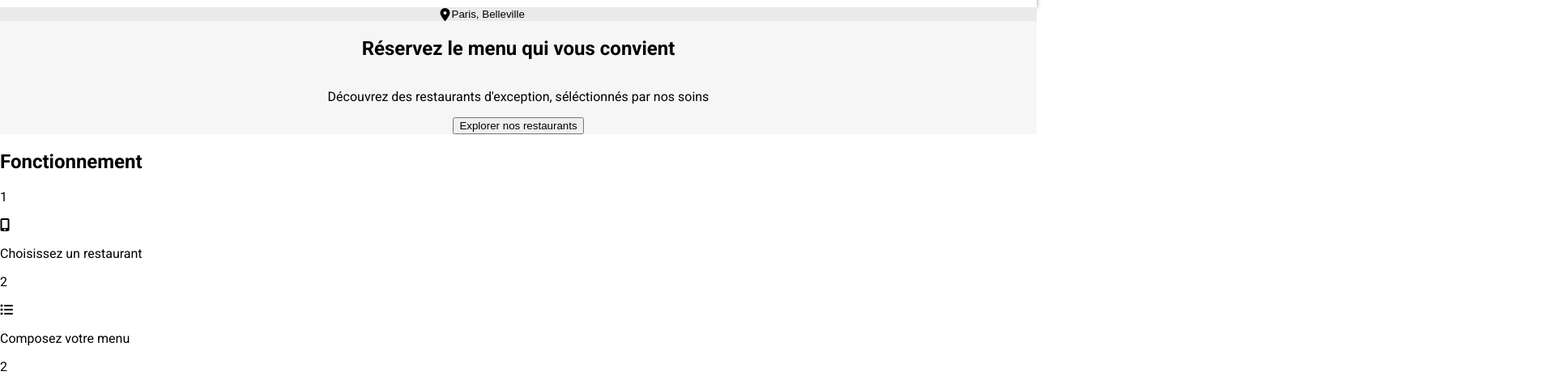
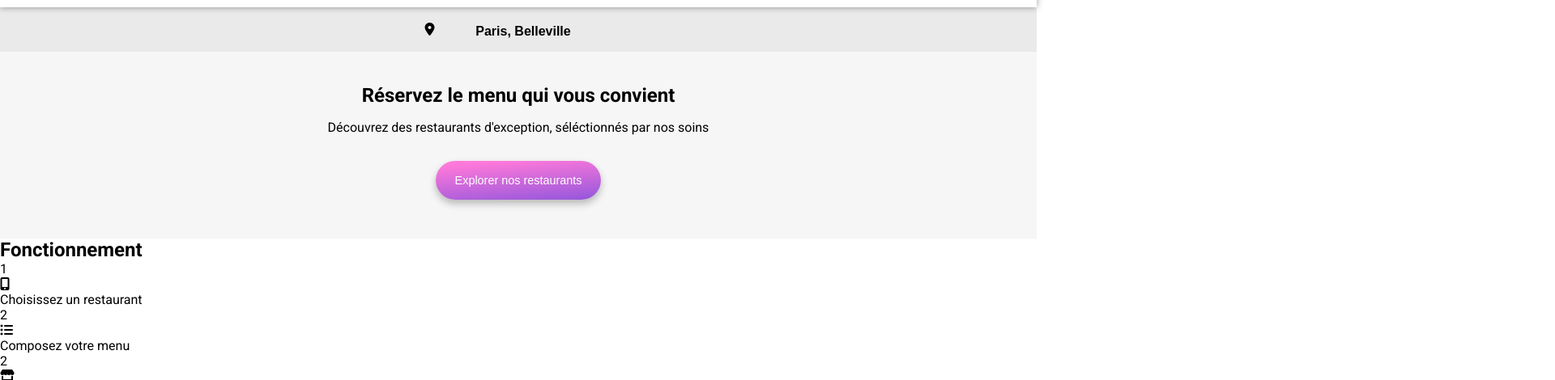
Before and after one commit to LcsGa/GarciaLucas_3_21102020, a plain HTML site: page html/index.html in a window 1280 px wide. Shown: the part 61-531 px from the top of the page at 81% size, 1920 px wide, since content can reach past the window. Drawn offline with Linux system fonts and the light colour scheme; a web font is replaced by a local one.

Commit message:
sass/css : ongoing

```diff
--- a/sass/scss/_header.scss
+++ b/sass/scss/_header.scss
@@ -1,8 +1,9 @@
 body > header {
+  position: relative; /* needed for the shadow that doesn't appear without it (even with a z-index) */
   height: 70px;
   width: 100%;
   padding-top: 0.5rem;
-  box-shadow: 0 0 6px rgba(0, 0, 0, 0.4);
+  box-shadow: 0 0 8px rgba(0, 0, 0, 0.4);
   @include x-y-centered;
 
   h1 {
--- a/sass/scss/_location_and_explorer.scss
+++ b/sass/scss/_location_and_explorer.scss
@@ -4,11 +4,16 @@
   #location {
     @include x-y-centered;
     background: #eaeaea;
+    padding: 1rem 0;
 
     input {
+      @include reset-border-outline;
+      min-width: 50px;
       background: none;
-      border: none;
-      outline: none;
+      text-align: center;
+      font-size: 1rem;
+      font-weight: 700;
+      padding: 0.3rem 0 0 0;
     }
   }
 
@@ -16,5 +21,21 @@
     @include x-y-centered;
     background: #f6f6f6;
     flex-direction: column;
+    padding: 2.5rem 3rem 3rem;
+
+    p {
+      margin: 1rem 0 2rem;
+    }
+
+    button {
+      @include reset-border-outline;
+      font-size: 0.9rem;
+      color: #fff;
+      background: linear-gradient(-5deg, $primary, $secondary 90%);
+      font-weight: 500;
+      padding: 1rem 1.5rem;
+      border-radius: 50vh;
+      box-shadow: 0 5px 10px rgba(0, 0, 0, 0.25);
+    }
   }
 }
--- a/sass/scss/_mixins.scss
+++ b/sass/scss/_mixins.scss
@@ -3,3 +3,8 @@
   justify-content: center;
   align-items: center;
 }
+
+@mixin reset-border-outline {
+  border: none;
+  outline: none;
+}
--- a/sass/scss/style.scss
+++ b/sass/scss/style.scss
@@ -5,17 +5,13 @@
 
 * {
   box-sizing: border-box;
+  margin: 0;
 }
 
 body {
   font-family: $text;
 }
 
-body,
-h1 {
-  margin: 0;
-}
-
 section {
   width: 100%;
 }
```
Also changed, not shown: sass/css/style.css.
